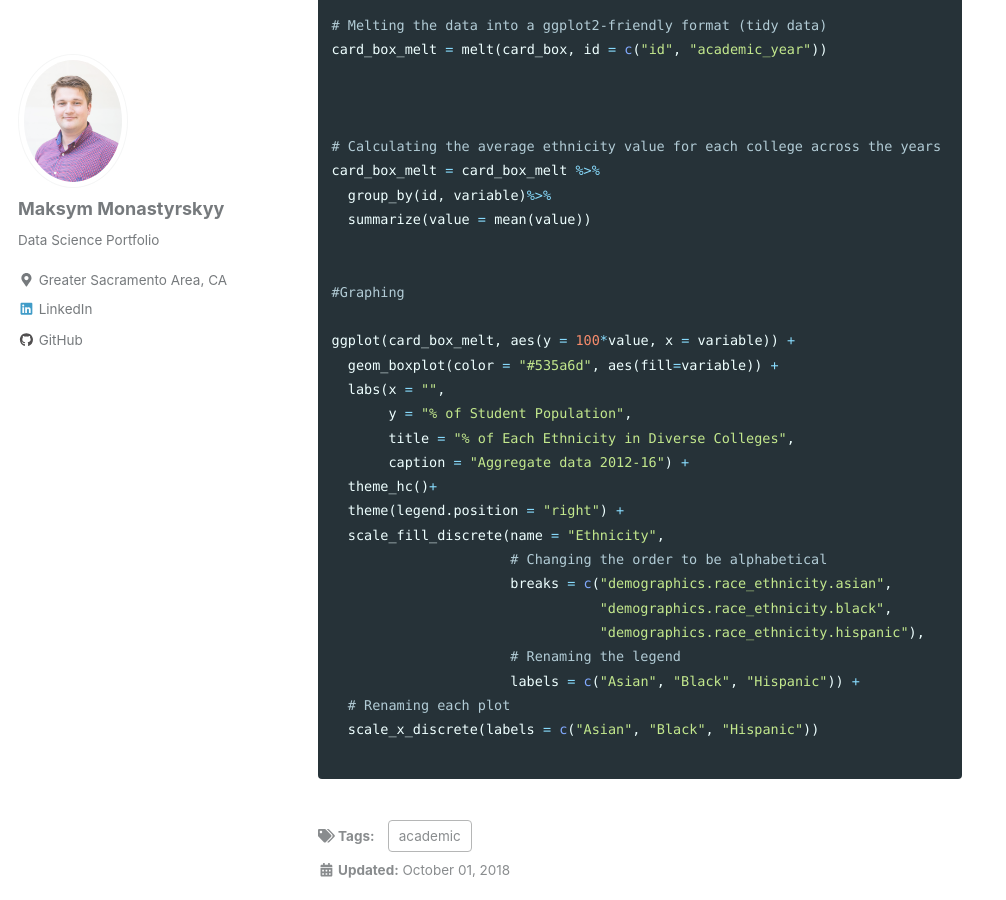
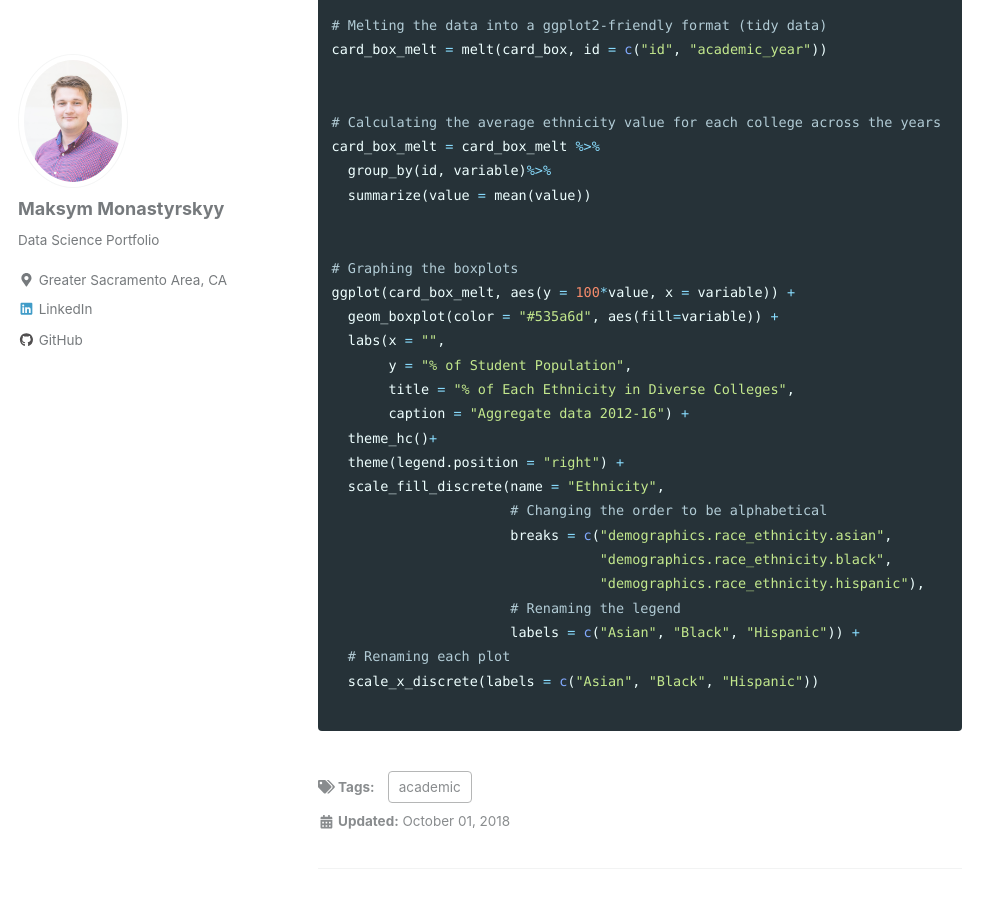
Before and after one commit to monastyrskyy/monastyrskyy.github.io, a Jekyll site: the page built from _posts/2018-11-01-collegescorecards2.md, in a window 1280 px wide and 900 px high, scrolled down 10585 px. Shown: the whole window, without its empty margins (0-1006 px from the left). Built offline with Jekyll 4.4.1, drawn with Linux system fonts in a browser that asks for light colours; cached includes are drawn as plain includes; nearby versions of some CDN libraries.

Commit message:
fixed code spacing

```diff
--- a/_posts/2018-11-01-collegescorecards2.md
+++ b/_posts/2018-11-01-collegescorecards2.md
@@ -159,15 +159,13 @@ card_box = card %>%
 card_box_melt = melt(card_box, id = c("id", "academic_year"))
 
 
-
 # Calculating the average ethnicity value for each college across the years
 card_box_melt = card_box_melt %>%
   group_by(id, variable)%>%
   summarize(value = mean(value))
 
 
-#Graphing
-
+# Graphing the boxplots
 ggplot(card_box_melt, aes(y = 100*value, x = variable)) +
   geom_boxplot(color = "#535a6d", aes(fill=variable)) +
   labs(x = "",
```
